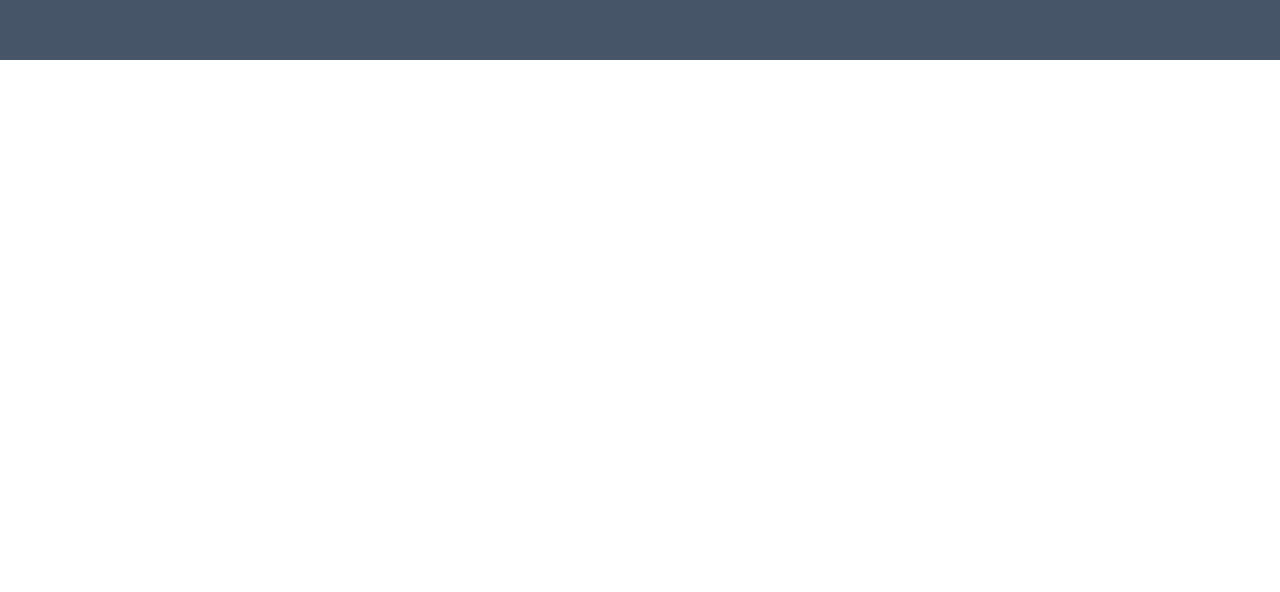
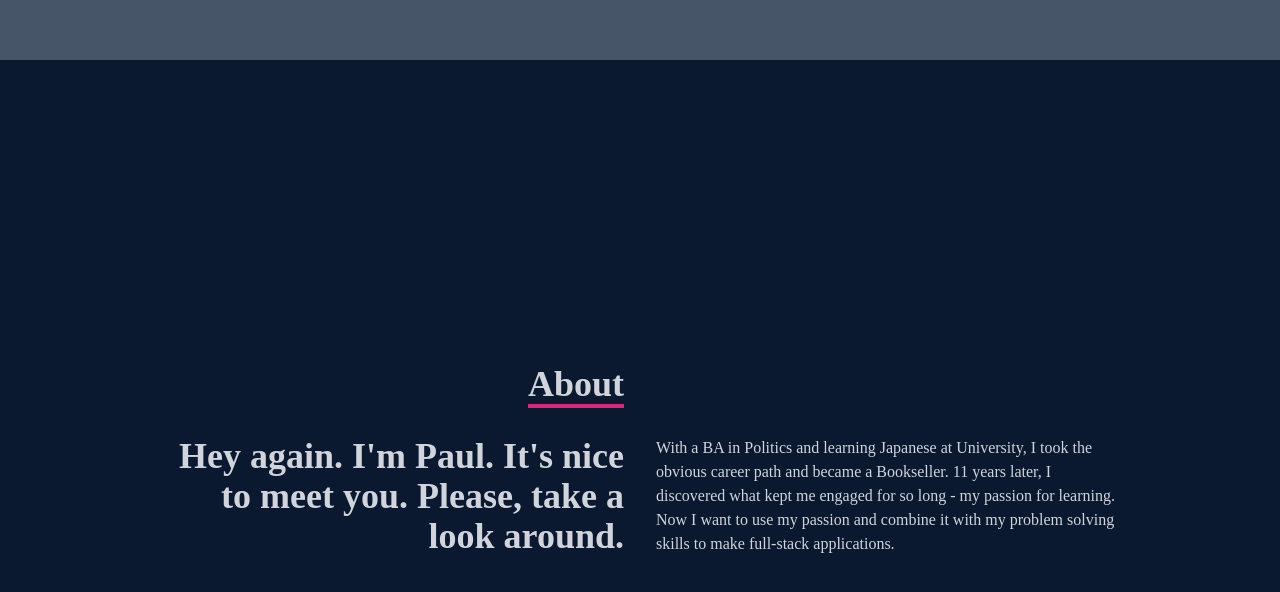
Before and after one commit to Paul2071/react-portfolio, a React (Create React App) app: page / in a window 1280 px wide. Shown: the part 740-1332 px from the top of the page. Before the commit the page ends 800 px from the top, so only its background shows below. Built offline with nearby package versions, Linux system fonts and the light colour scheme.

Commit message:
Added About component. Complex CSS. Name given for react scroll. flex col used to match things up

```diff
--- a/src/App.js
+++ b/src/App.js
@@ -1,4 +1,5 @@
 
+import About from './components/About';
 import Home from './components/Home';
 import Navbar from './components/Navbar';
 
@@ -8,6 +9,7 @@ function App() {
     <div >
       <Navbar/>
       <Home />
+      <About />
     </div>
   );
 }
--- /dev/null
+++ b/src/components/About.jsx
@@ -0,0 +1,31 @@
+import React from 'react';
+
+const About = () => {
+  return (
+    <div name='about' className='w-full h-screen bg-[#0a192f] text-gray-300'>
+      <div className='flex flex-col justify-center items-center w-full h-full'>
+        <div className='max-w-[1000px] w-full grid grid-cols-2 gap-8'>
+          <div className='sm:text-right pb-8 pl-4'>
+            <p className='text-4xl font-bold inline border-b-4 border-pink-600'>
+              About
+            </p>
+          </div>
+          <div></div>
+          </div>
+          <div className='max-w-[1000px] w-full grid sm:grid-cols-2 gap-8 px-4'>
+            <div className='sm:text-right text-4xl font-bold'>
+              <p>Hey again. I'm Paul. It's nice to meet you. Please, take a look around.</p>
+            </div>
+            <div>
+              <p> With a BA in Politics and learning Japanese at University, I took the obvious career path and became a Bookseller. 11 years later, I discovered what kept me engaged for so long - my passion for learning. Now I want to use my passion and combine it with my problem solving skills to make full-stack applications.
+
+
+              </p>
+            </div>
+          </div>
+      </div>
+    </div>
+  );
+};
+
+export default About;
--- a/src/components/Home.jsx
+++ b/src/components/Home.jsx
@@ -10,7 +10,7 @@ const Home = () => {
             <p className='text-pink-600 text-2xl'>Hey. My name is</p>
             <h1 className='text-4xl sm:text-7xl font-bold text-[#ccd6f6]'>Paul Chamberlain</h1>
             <h2 className='text-4xl sm:text-7xl font-bold text-[#8892b0]'>I am a Junior Developer </h2>
-            <p className='text-[#8892b0] py-4 max-w-[700px]'>Previously a Bookseller for 11 years, currently I am focused on using my problem solving skills and passion for learning to create full-stack applications.  </p>
+            <p className='text-[#8892b0] py-4 max-w-[700px]'>A recent graduate from the School of Code, I look forward to progressing my journey in tech and learning new skills. At the minute, I am focused on React and CSS and plan to broaden my knowledge of back-end tech-stacks next.   </p>
             <div>
                 <button className='text-white group border-2 px-6 py-3 my-2 flex items-center hover:bg-pink-600 hover:border-pink-600'>View Projects
 
```
